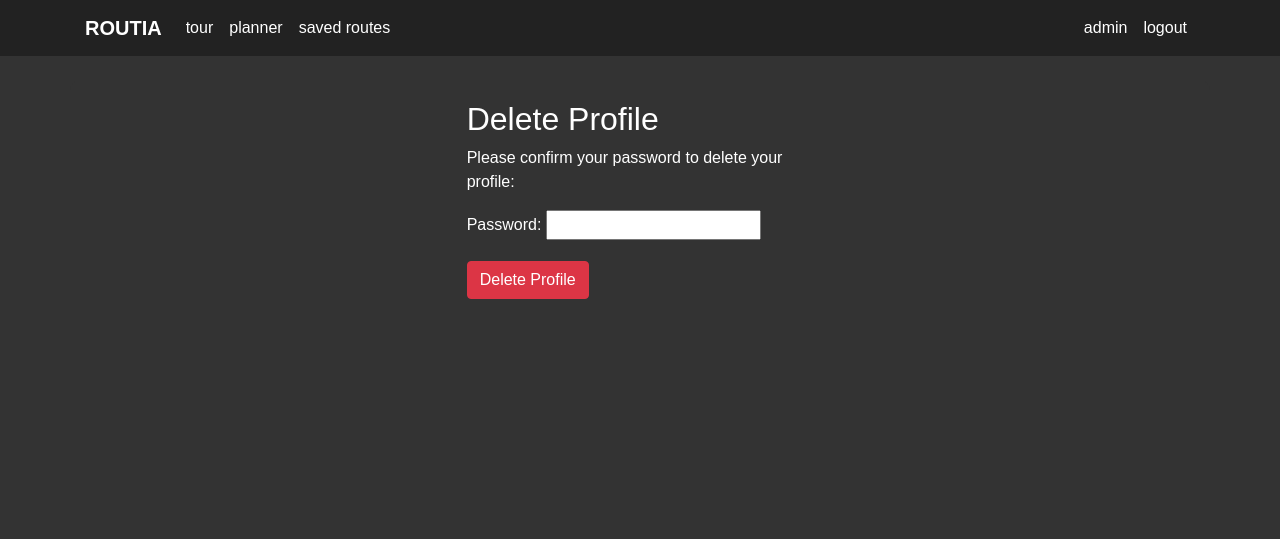
After one commit to leonardonels/Routia, a Django app: page /delete-profile/ in a window 1280 px wide. The commit adds this page. Shown: the top 539 px of the page. Run offline with Django 4.2, Linux system fonts and the light colour scheme; a user stored in the database is signed in; some libraries are stand-ins or nearby versions.

Commit message:
added base user funcions

```diff
--- a/maps/templates/tour.html
+++ b/maps/templates/tour.html
@@ -37,7 +37,7 @@
     }
 </style>
 <div class="container">
-    <h1 class="mt-4">Percorsi</h1>
+    <h1 class="mt-4">{{ section }}</h1>
     <form action="/maps/tour/filter/" method="GET">
         <input type="text" class='col-md-2' name="start_search" placeholder="Cerca per partenza" value="{{ start_search_query }}">
         <input type="text" class='col-md-2' name="end_search" placeholder="Cerca per arrivo" value="{{ end_search_query }}">
--- a/maps/urls.py
+++ b/maps/urls.py
@@ -8,5 +8,6 @@ urlpatterns = [
     path('planner/save_route/', views.save_route, name='save_route'),
     path('tour/', views.tour_view, name='tour'),
     path('tour/filter/', views.filter_view, name='filter'),
-    path('planner/<int:route_id>/', views.planner, name='planner'),
+    path('saved/', views.saved_routes, name='saved_routes'),
+
 ]
--- /dev/null
+++ b/routia/forms.py
@@ -0,0 +1,33 @@
+from django import forms
+
+class ChangeUsernameForm(forms.Form):
+    new_username = forms.CharField(max_length=150, required=True, label='New Username')
+    password = forms.CharField(widget=forms.PasswordInput, required=True, label='Password')
+
+    def __init__(self, user, *args, **kwargs):
+        self.user = user
+        super().__init__(*args, **kwargs)
+
+    def clean(self):
+        cleaned_data = super().clean()
+        new_username = cleaned_data.get('new_username')
+        password = cleaned_data.get('password')
+
+        if new_username and password:
+            if not self.user.check_password(password):
+                raise forms.ValidationError('Incorrect password.')
+
+        return cleaned_data
+
+class DeleteProfileForm(forms.Form):
+    password = forms.CharField(widget=forms.PasswordInput, required=True, label='Password')
+
+    def __init__(self, user, *args, **kwargs):
+        self.user = user
+        super().__init__(*args, **kwargs)
+
+    def clean_password(self):
+        password = self.cleaned_data.get('password')
+        if not self.user.check_password(password):
+            raise forms.ValidationError('Incorrect password.')
+        return password
--- a/routia/urls.py
+++ b/routia/urls.py
@@ -26,4 +26,8 @@ urlpatterns = [
     path('signup/', views.signup, name='signup'),
     path('login/', views.custom_login, name='login'),
     path('logout/', views.custom_logout, name='logout'),
+    path('profile/', views.profile_view, name='profile'),
+    path('change-username/', views.change_username, name='change_username'),
+    path('change-password/', views.change_password, name='change_password'),
+    path('delete-profile/', views.delete_profile, name='delete_profile'),
 ]
--- a/routia/views.py
+++ b/routia/views.py
@@ -1,7 +1,9 @@
 from django.shortcuts import render, redirect
-from django.contrib.auth.forms import UserCreationForm, AuthenticationForm
-from django.contrib.auth import authenticate, login
-from django.contrib.auth import logout as django_logout
+from django.contrib import messages
+from django.contrib.auth import authenticate, login, logout, update_session_auth_hash, logout as django_logout
+from django.contrib.auth.forms import UserCreationForm, AuthenticationForm, PasswordChangeForm
+from django.contrib.auth.decorators import login_required
+from .forms import ChangeUsernameForm, DeleteProfileForm
 
 
 def home(request):
@@ -17,7 +19,7 @@ def signup(request):
             raw_password = form.cleaned_data.get('password1')
             user = authenticate(username=username, password=raw_password)
             login(request, user)
-            return redirect('planner')  # Redirect to planner page after successful signup
+            return redirect('/maps/planner/')  # Redirect to planner page after successful signup
     else:
         form = UserCreationForm()
     return render(request, 'signup.html', {'form': form})
@@ -39,3 +41,51 @@ def custom_login(request):
 def custom_logout(request):
     django_logout(request)
     return redirect('home')
+
+def profile_view(request):
+    return render(request, 'profile.html')
+
+@login_required
+def change_username(request):
+    if request.method == 'POST':
+        form = ChangeUsernameForm(request.user, request.POST)
+        if form.is_valid():
+            new_username = form.cleaned_data['new_username']
+            request.user.username = new_username
+            request.user.save()
+            update_session_auth_hash(request, request.user)  # Update session to prevent logout
+            messages.success(request, 'Your username has been successfully changed.')
+            return redirect('profile')  # Assumi che esista una vista 'profile'
+    else:
+        form = ChangeUsernameForm(request.user)
+
+    return render(request, 'change_username.html', {'form': form})
+
+@login_required
+def change_password(request):
+    if request.method == 'POST':
+        form = PasswordChangeForm(request.user, request.POST)
+        if form.is_valid():
+            user = form.save()
+            update_session_auth_hash(request, user)  # Important to update session to prevent logout
+            messages.success(request, 'Your password has been successfully changed.')
+            return redirect('profile')  # Assumi che esista una vista 'profile'
+    else:
+        form = PasswordChangeForm(request.user)
+
+    return render(request, 'change_password.html', {'form': form})
+
+@login_required
+def delete_profile(request):
+    if request.method == 'POST':
+        form = DeleteProfileForm(request.user, request.POST)
+        if form.is_valid():
+            user = request.user
+            user.delete()
+            messages.success(request, 'Your profile has been successfully deleted.')
+            logout(request)  # Logout the user after deleting the profile
+            return redirect('home')  # Assumi che esista una vista 'home'
+    else:
+        form = DeleteProfileForm(request.user)
+
+    return render(request, 'delete_profile.html', {'form': form})
--- a/templates/base.html
+++ b/templates/base.html
@@ -65,16 +65,14 @@
                 <ul class="navbar-nav mr-auto"> <!-- Utilizza mr-auto per allineare a sinistra -->
                     <li class="nav-item"><a class="nav-link" href="/maps/tour">tour</a></li>
                     <li class="nav-item"><a class="nav-link" href="/maps/planner">planner</a></li>
-                <!--
-                    <li class="nav-item"><a class="nav-link" href="{% url 'home' %}">blog</a></li>
-                    -->
+                    <li class="nav-item"><a class="nav-link" href="/maps/saved/">saved routes</a></li>
                 </ul>
                 <ul class="navbar-nav ml-auto"> <!-- Utilizza ml-auto per allineare a destra -->
                     {% if not user.is_authenticated %}
                         <li class="nav-item"><a class="nav-link" href="{% url 'login' %}">login</a></li>
                         <li class="nav-item"><a class="nav-link" href="{% url 'signup' %}">signup</a></li>
                     {% else %}
-                        <li class="nav-item"><a class="nav-link" href="{% url 'home' %}">{{ user }}</a></li>
+                        <li class="nav-item"><a class="nav-link" href="{% url 'profile' %}">{{ user }}</a></li>
                         <li class="nav-item"><a class="nav-link" href="{% url 'logout' %}">logout</a></li>
                     {% endif %}
                 </ul>
@@ -83,6 +81,15 @@
     </nav>
     <!-- main content -->
     <main class="container mt-4 content-wrapper">
+        {% if messages %}
+            <div class="row justify-content-center">
+                <div class="col-md-4">
+                    {% for message in messages %}
+                        <div class="alert alert-{{ message.tags }}">{{ message }}</div>
+                    {% endfor %}
+                </div>
+            </div>
+        {% endif %}
         {% block content %}{% endblock %}
     </main>
 
--- /dev/null
+++ b/templates/delete_profile.html
@@ -0,0 +1,15 @@
+{% extends 'base.html' %}
+
+{% block content %}
+<div class="row justify-content-center">
+    <div class="col-md-4">
+        <h2>Delete Profile</h2>
+        <p>Please confirm your password to delete your profile:</p>
+        <form method="post">
+            {% csrf_token %}
+            {{ form.as_p }}
+            <button type="submit" class="btn btn-danger">Delete Profile</button>
+        </form>
+    </div>
+</div>
+{% endblock %}
```
Also changed, not shown: maps/views.py (+9 -8 lines), routia/settings.py (+10 -0 lines), templates/change_password.html (added, +14 -0 lines), templates/change_username.html (added, +14 -0 lines), templates/profile.html (added, +18 -0 lines), db.sqlite3.
